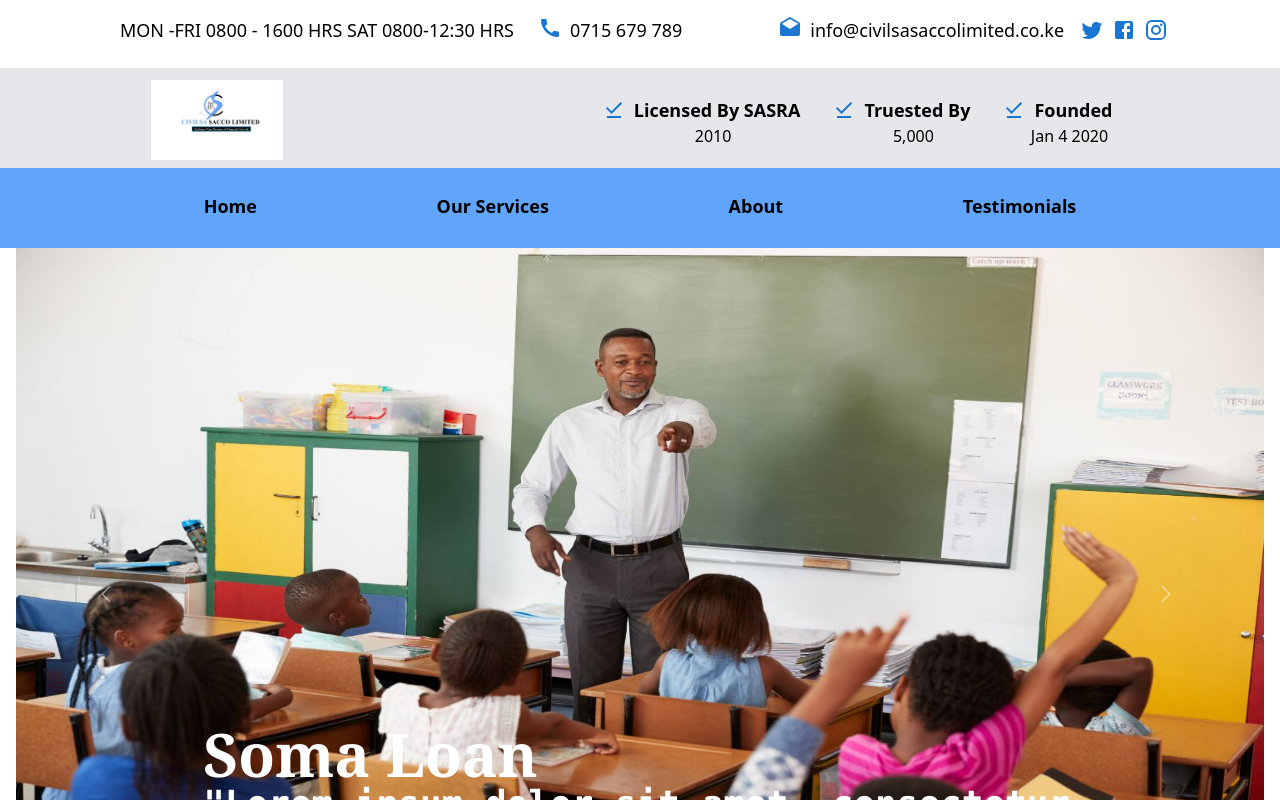
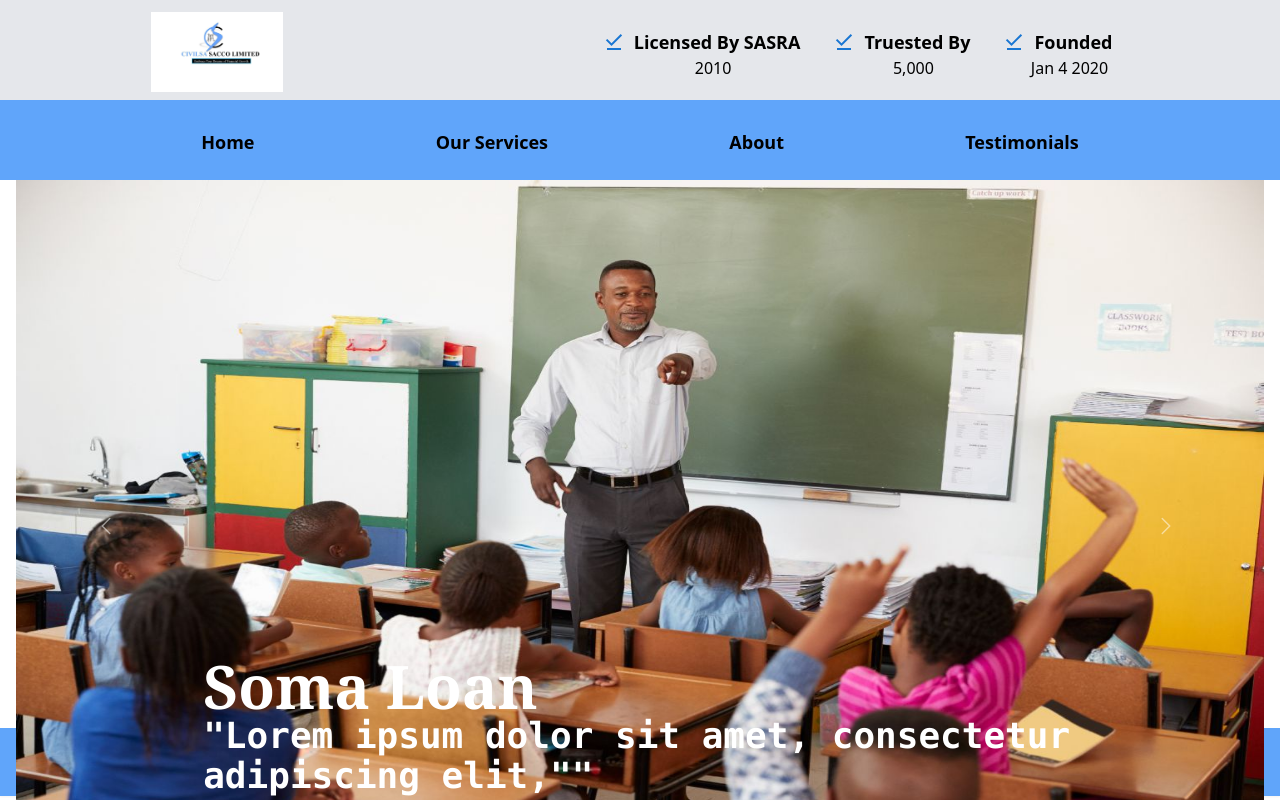
Before and after one commit to Zackius/Civilsa-Sacco, a React (Create React App) app: page / in a window 1280 px wide. Shown: the top 800 px of the page. Built offline with nearby package versions, Linux system fonts and the light colour scheme; what tw-elements would draw is missing.

Commit message:
Header fixing

```diff
--- a/src/App.js
+++ b/src/App.js
@@ -1,6 +1,6 @@
-import Header from "./Components/Header";
-import Navbar from "./Components/Navbar";
-import MiniNav from "./Components/MiniNav"
+import Header from "./Components/Header /Header";
+import Navbar from "./Components/Header /Navbar";
+import MiniNav from "./Components/Header /MiniNav"
 import Hero from "./Components/Hero";
 import Services from "./Components/Services";
 import About from "./Components/About";
--- a/src/Components/Header.js
+++ b/src/Components/Header /Header.js
@@ -1,5 +1,5 @@
 import React from 'react'
-import { logo } from "../img"
+import { logo } from "../../img"
 import DownloadDoneIcon from '@mui/icons-material/DownloadDone';
 
 
--- a/src/Components/MiniNav.js
+++ b/src/Components/Header /MiniNav.js
@@ -3,17 +3,17 @@ import { Link } from "react-scroll";
 
 const Nav = () => {
   return (
-      <section className=' bg-blue-400 w-full h-[80px] flex justify-evenly p-6'>
-          <div className='font-semibold text-lg hover:text-xl'>
+      <section className='bg-blue-400 w-full h-[80px] flex justify-evenly p-6'>
+          <div className='font-semibold text-lg hover:text-xl p-1'>
               <Link to="home" smooth={true} duration={300}>Home</Link>
           </div>
-          <div className='font-semibold text-lg hover:text-xl'>
+          <div className='font-semibold text-lg hover:text-xl p-1'>
               <Link to="services" smooth={true} duration={300}>Our Services</Link>
           </div>
-          <div className='font-semibold text-lg hover:text-xl'>
+          <div className='font-semibold text-lg hover:text-xl p-1'>
               <Link to="about"smooth={true} duration={300} >About</Link>
           </div>
-          <div className='font-semibold text-lg hover:text-xl'>
+          <div className='font-semibold text-lg hover:text-xl p-1'>
               <Link to="testimonials" smooth={true} duration={300} >Testimonials</Link>
              </div>
       </section>
--- a/src/Components/Navbar.js
+++ b/src/Components/Header /Navbar.js
@@ -9,15 +9,15 @@ import InstagramIcon from '@mui/icons-material/Instagram';
 
 const Navbar = () => {
   return (
-    <section class="flex  flex-col justify-evenly  md:flex-row p-4
-       w-full h-auto bg-white bottom-1 shadow-sm">
+    <section class=" fixed bg-blue-400 flex  flex-col justify-evenly  md:flex-row p-4
+       w-full h-auto bottom-1 shadow-sm">
       <div class="flex flex-col md:flex-row justify-center pb-2 ">
       <div>
          <p class="pl-2 font-light text-sm md:text-lg" >MON -FRI  0800 - 1600 HRS  SAT 0800-12:30 HRS</p>
       </div>
       {/* phone number */}
       <div class="flex  justify-center pl-6">
-        <CallIcon  color='primary'/>
+        <CallIcon />
 <p class="pl-2 font-light text-sm md:text-lg" >0715 679 789</p>
       </div>
       </div>
@@ -25,19 +25,19 @@ const Navbar = () => {
       <div class="flex flex-col md:flex-row">
  {/* Mail */}
  <div  class="flex justify-center">
-        <DraftsIcon  color='primary' />
+        <DraftsIcon />
         <p class="pl-2 font-light text-sm md:text-lg" >info@civilsasaccolimited.co.ke</p>
       </div>
       {/*Social Icons */}
       <div class="flex pl-4 justify-center">
         <div >
-        <TwitterIcon  color='primary'/>
+        <TwitterIcon />
         </div>
         <div  class="pl-2">
-          <FacebookIcon  color='primary'/>
+          <FacebookIcon />
         </div>
         <div class="pl-2">
-<InstagramIcon  color='primary'/>
+<InstagramIcon />
         </div>
       </div>
       </div>
--- a/src/Components/Testimonials.js
+++ b/src/Components/Testimonials.js
@@ -4,7 +4,7 @@ import { james } from '../img'
 const Testimonials = () => {
   return (
     <section name="testimonials" className='md:h-[300px] bg-gray-200 grid  grid-cols-1 place-items-center container '>
-         <h2 className='text-lg md:text-xl font-bold '>Clients'  Testimonials </h2>
+         <h2 className='text-lg md:text-2xl font-bold underline '>Clients'  Testimonials </h2>
       <div className="flex  gap-2   justify-between place-items-center bg-gray-200 shadow-xl ">
           <div className="flex-1 justify-center m-2 ">
             <img className="max-w-[150px] md:max-w-[300px] rounded-full" src={james} alt="" />
```
